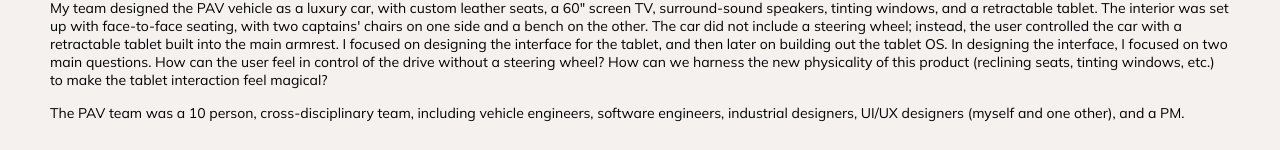
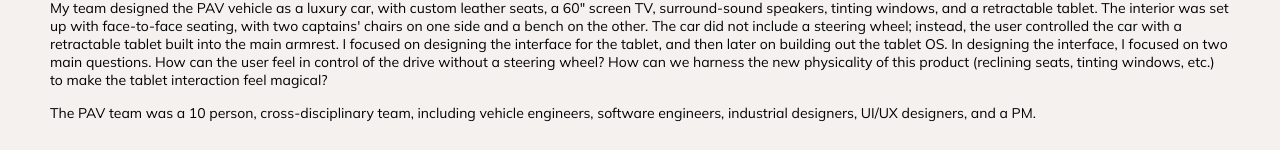
Before and after one commit to noabakergillis/portfolio, a React (Create React App) app: page /pav in a window 1280 px wide. Shown: the part 505-655 px from the top of the page. Built offline with nearby package versions, Linux system fonts and the light colour scheme.

Commit message:
copy change

```diff
--- a/src/components/PAV.tsx
+++ b/src/components/PAV.tsx
@@ -85,8 +85,8 @@ const Pav: React.FC = () => {
       </div>
       <div className="pav-intro">
         The PAV team was a 10 person, cross-disciplinary team, including vehicle
-        engineers, software engineers, industrial designers, UI/UX designers
-        (myself and one other), and a PM.
+        engineers, software engineers, industrial designers, UI/UX designers,
+        and a PM.
       </div>
       <div className="grid-container">
         {items.map((item, index) => (
```
